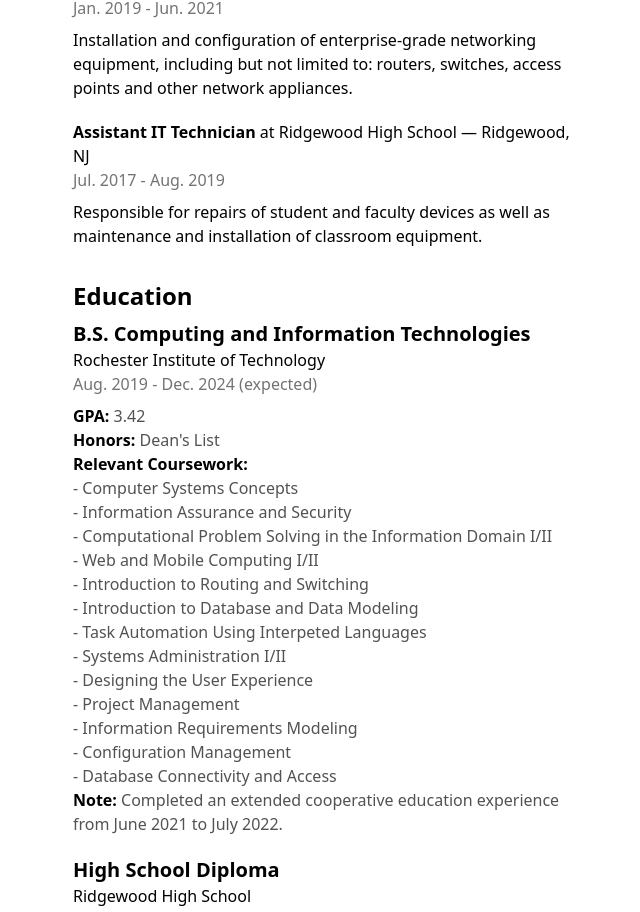
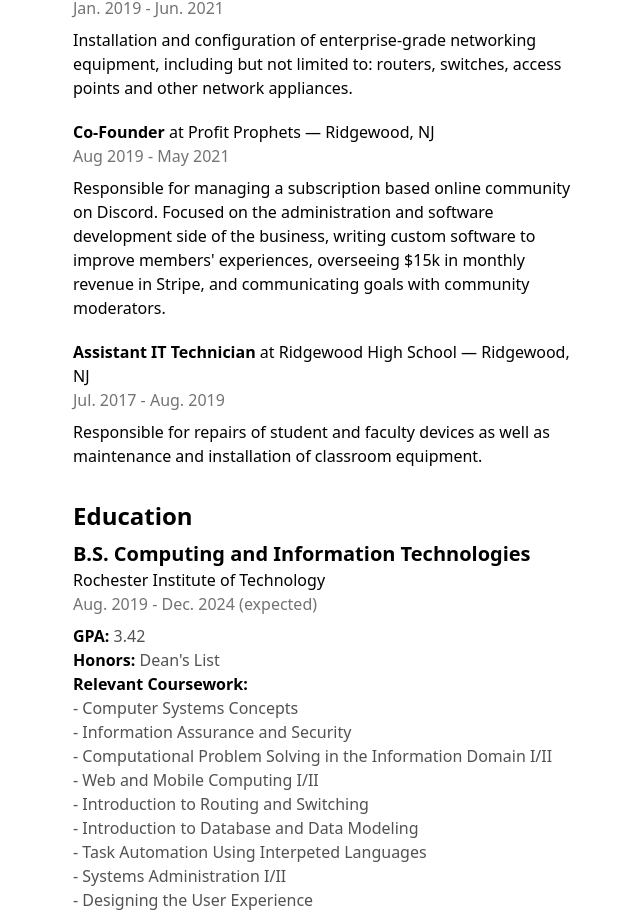
Before and after one commit to cnrstvns/cnrstvns.dev, a Next.js app: page /resume in a window 1280 px wide. Shown: the part 820-1732 px from the top of the page, without its empty margins (311-951 px from the left). Built offline with nearby package versions, Linux system fonts and the light colour scheme.

Commit message:
add retired discord warrior experience

```diff
--- a/src/app/(footerless)/page.tsx
+++ b/src/app/(footerless)/page.tsx
@@ -20,6 +20,7 @@ export default function Index() {
           how to write code, or spending time in X-Plane. If you&apos;re looking
           to get in touch with me, my contact details are below.
         </p>
+        <p className="mt-4">bruh about the experience</p>
         <div className="mt-4 space-x-2 lg:space-x-3 flex flex-wrap">
           <Link size="sm" href="https://x.com/cnrstvns" external>
             x
@@ -33,6 +34,7 @@ export default function Index() {
           <Link size="sm" href="mailto:conmail1224@gmail.com" external>
             email
           </Link>
+          p
         </div>
       </div>
     </div>
--- a/src/constants/experiences.ts
+++ b/src/constants/experiences.ts
@@ -37,6 +37,16 @@ export const experiences: Experience[] = [
     including but not limited to: routers, switches, access points and other network appliances.`,
   },
   {
+    title: 'Co-Founder',
+    company: 'Profit Prophets',
+    location: 'Ridgewood, NJ',
+    timespan: 'Aug 2019 - May 2021',
+    description: `Responsible for managing a subscription based online community on Discord.
+    Focused on the administration and software development side of the business, writing custom software
+    to improve members' experiences, overseeing $15k in monthly revenue in Stripe, and communicating goals
+    with community moderators.`,
+  },
+  {
     title: 'Assistant IT Technician',
     company: 'Ridgewood High School',
     location: 'Ridgewood, NJ',
```
